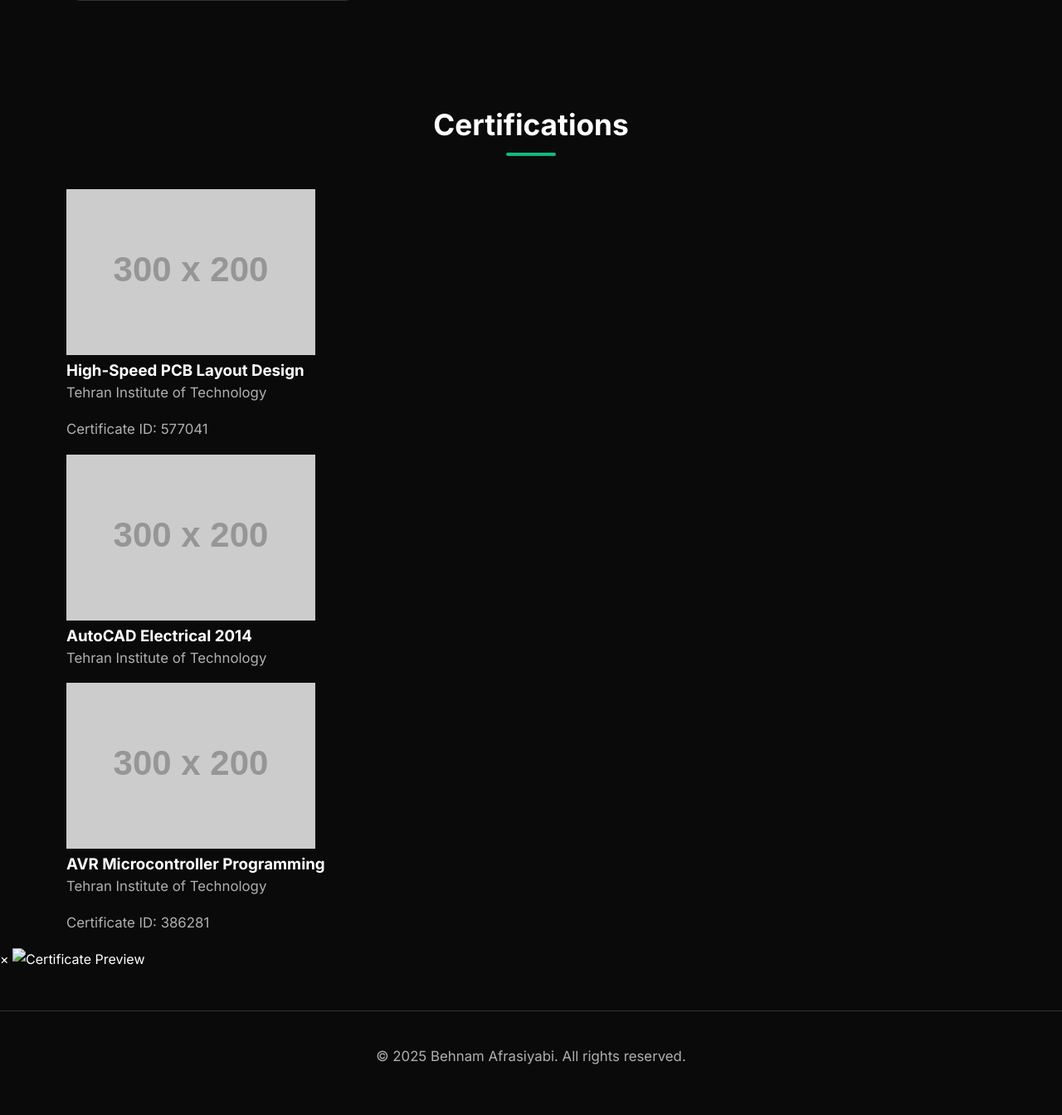
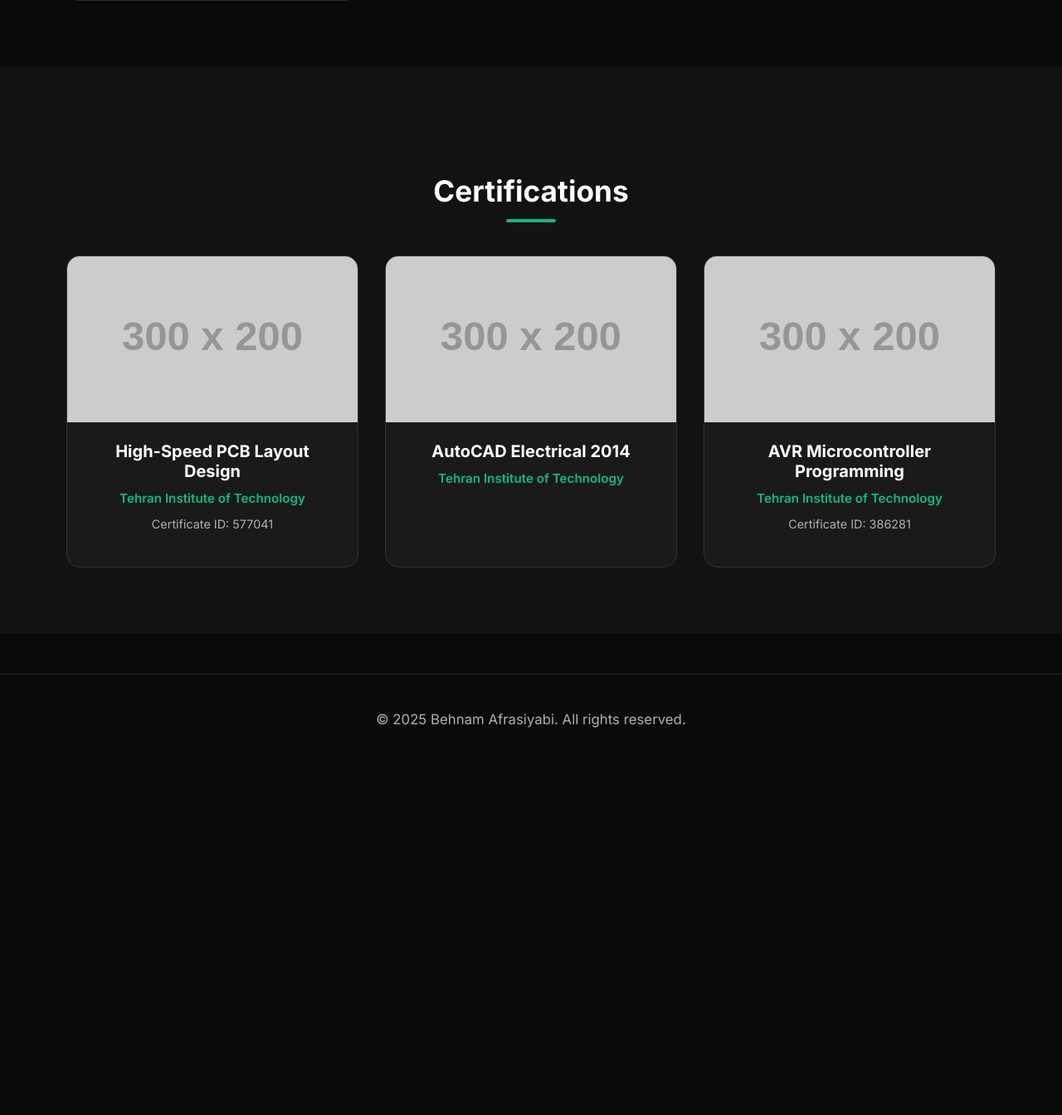
Before and after one commit to BehnamAfrasiyabi/behnamafrasiyabi, a PHP site: page / in a window 1280 px wide. Shown: the part 2747-4091 px from the top of the page at 83% size. After the commit the page ends 3624 px from the top, so only its background shows below. Run offline with PHP 8.4, Linux system fonts and the light colour scheme; grey boxes labelled with a size stand in for pictures from a placeholder-image service; some libraries are stand-ins or nearby versions.

Commit message:
Update style.css

```diff
--- a/style.css
+++ b/style.css
@@ -603,3 +524,132 @@ footer {
   margin-bottom: 0;
   line-height: 1.6;
 }
+
+/* ===== CERTIFICATIONS ===== */
+.certifications-section {
+  padding: 5rem 0;
+  background-color: var(--secondary-bg);
+}
+
+.certifications-grid {
+  display: grid;
+  grid-template-columns: repeat(auto-fill, minmax(300px, 1fr));
+  gap: 2rem;
+  margin-top: 2rem;
+}
+
+.cert-card {
+  background: var(--card-bg);
+  border-radius: 16px;
+  overflow: hidden;
+  border: 1px solid var(--border);
+  transition: var(--transition);
+  opacity: 0;
+  transform: translateY(20px);
+  animation: fadeInUp 0.6s ease-out forwards;
+}
+
+.cert-card:nth-child(2) { animation-delay: 0.1s; }
+.cert-card:nth-child(3) { animation-delay: 0.2s; }
+
+.cert-card:hover {
+  transform: translateY(-6px);
+  border-color: var(--accent);
+  box-shadow: 0 10px 25px rgba(0, 0, 0, 0.4);
+}
+
+.cert-image {
+  width: 100%;
+  height: 200px;
+  cursor: pointer;
+  overflow: hidden;
+}
+
+.cert-image img {
+  width: 100%;
+  height: 100%;
+  object-fit: cover;
+  transition: var(--transition);
+}
+
+.cert-card:hover .cert-image img {
+  transform: scale(1.05);
+}
+
+.cert-content {
+  padding: 1.4rem;
+  text-align: center;
+}
+
+.cert-content h3 {
+  font-size: 1.25rem;
+  margin-bottom: 0.5rem;
+  color: var(--text);
+}
+
+.issuer {
+  color: var(--accent);
+  font-weight: 600;
+  font-size: 0.95rem;
+  margin-bottom: 0.4rem;
+}
+
+.cert-id {
+  color: var(--text-secondary);
+  font-size: 0.9rem;
+}
+
+/* ===== MODAL ===== */
+.modal {
+  display: none;
+  position: fixed;
+  z-index: 2000;
+  left: 0;
+  top: 0;
+  width: 100%;
+  height: 100%;
+  background-color: rgba(0, 0, 0, 0.9);
+  backdrop-filter: blur(5px);
+}
+
+.modal-content {
+  position: relative;
+  margin: 2rem auto;
+  padding: 1rem;
+  width: 90%;
+  max-width: 800px;
+  animation: fadeIn 0.3s ease-out;
+}
+
+#modalImage {
+  width: 100%;
+  border-radius: 8px;
+  box-shadow: 0 0 30px rgba(0, 0, 0, 0.7);
+}
+
+.close {
+  position: absolute;
+  top: -40px;
+  right: 0;
+  color: white;
+  font-size: 2.5rem;
+  font-weight: bold;
+  cursor: pointer;
+  transition: var(--transition);
+}
+
+.close:hover {
+  color: var(--accent);
+}
+
+/* Responsive */
+@media (max-width: 768px) {
+  .certifications-grid {
+    grid-template-columns: 1fr;
+  }
+
+  .modal-content {
+    margin: 1rem auto;
+    padding: 0.5rem;
+  }
+}
```
Also changed, not shown: other parts of style.css (+0 -79 lines).
